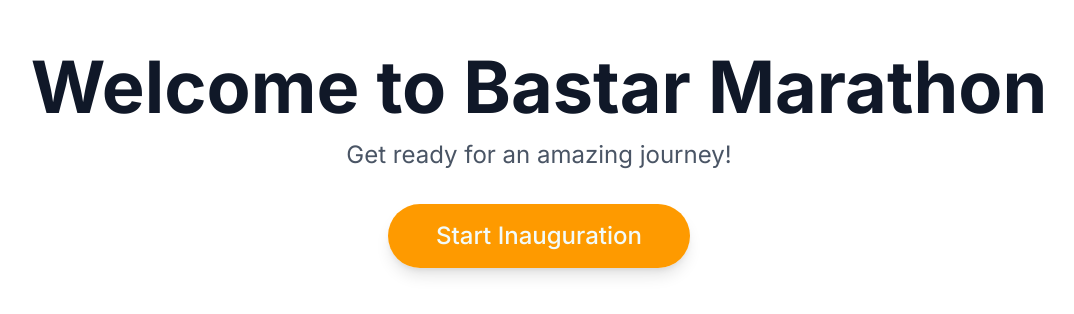
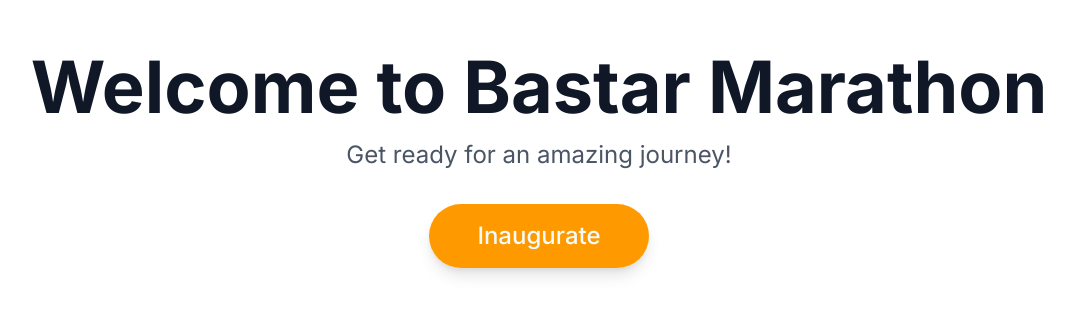
Before and after one commit to suraj7974/bastar-marathon, a Next.js app: page /inauguration in a window 1280 px wide. Shown: the part 240-554 px from the top of the page, without its empty margins (101-1175 px from the left). Built offline with nearby package versions, Linux system fonts and the light colour scheme.

Commit message:
[chore]: text fix

```diff
--- a/app/inauguration/page.tsx
+++ b/app/inauguration/page.tsx
@@ -65,7 +65,7 @@ export default function InaugurationPage() {
               size="lg"
               className="text-2xl px-12 py-8 transition-all duration-300 transform hover:scale-105 shadow-lg rounded-full"
             >
-              Start Inauguration
+              Inaugurate
             </Button>
           ) : countdown > 0 ? (
             <div className="text-9xl font-bold text-primary animate-pulse">{countdown}</div>
```
